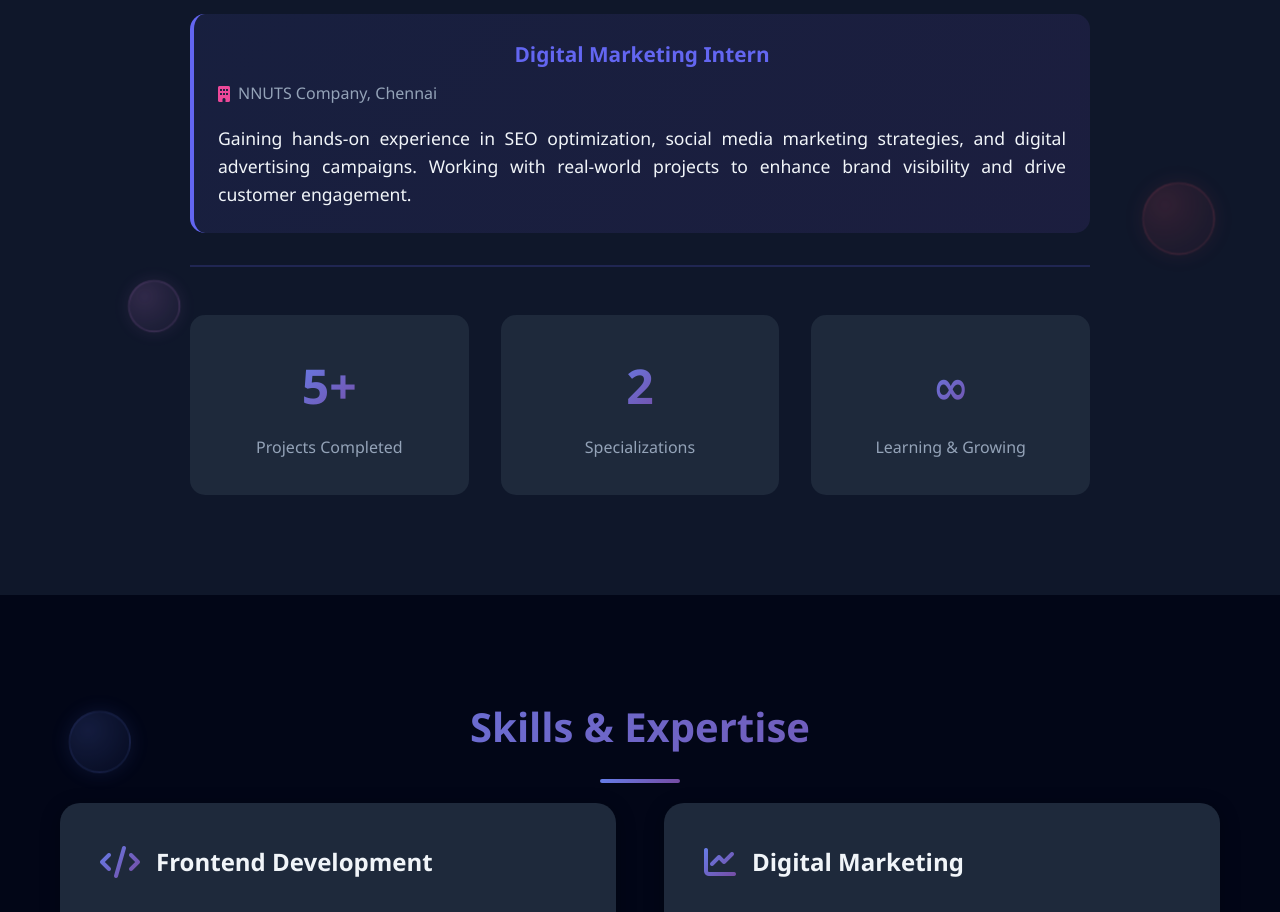
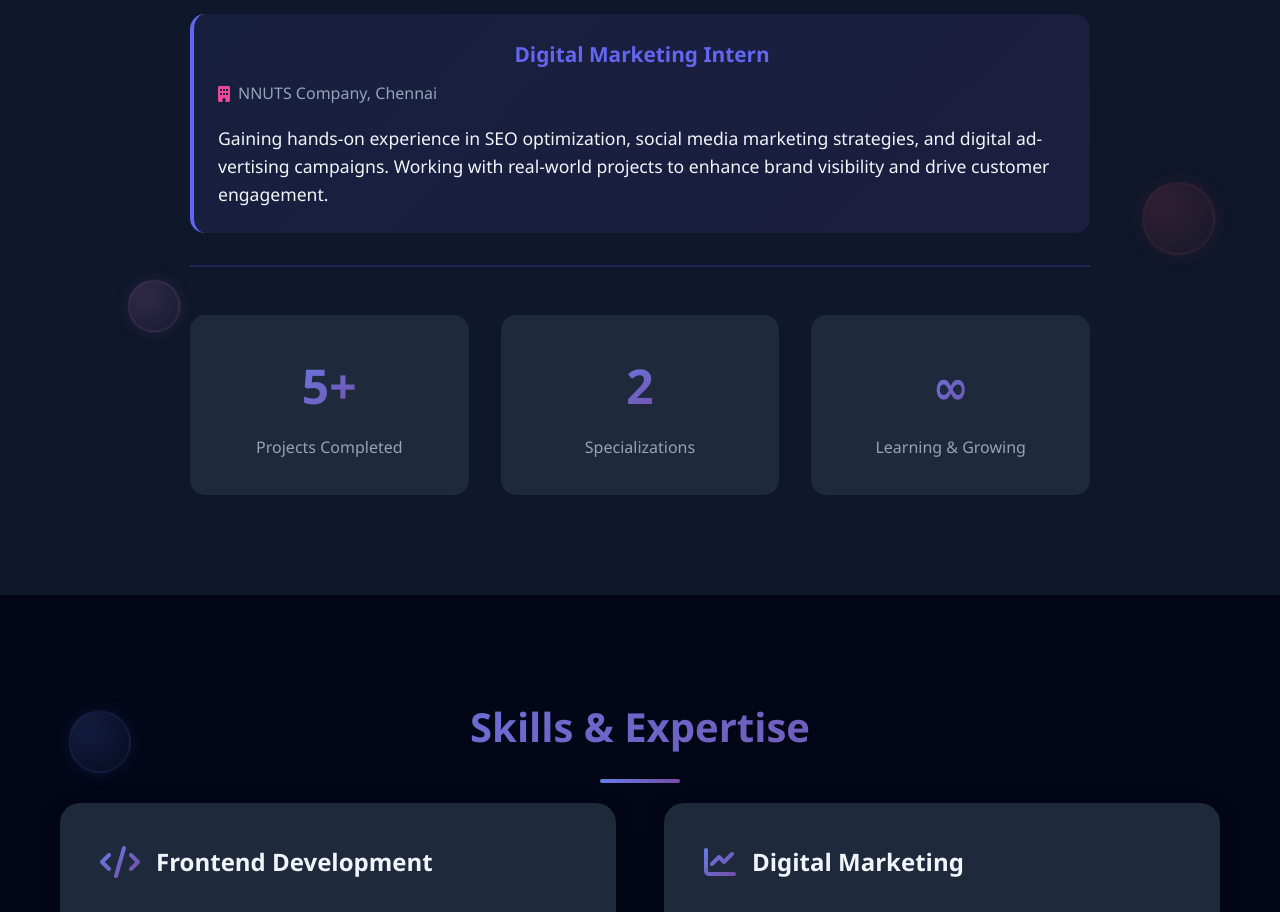
Before and after one commit to NandhiniEswarakumar/portfolio, a React (Create React App) app: page / in a window 1280 px wide. Shown: the part 1700-2612 px from the top of the page. Built offline with nearby package versions, Linux system fonts and the light colour scheme.

Commit message:
updated css for dm

```diff
--- a/src/App.css
+++ b/src/App.css
@@ -1018,6 +1018,10 @@ section.animate-in {
   color: var(--light-text);
   line-height: 1.6;
   margin: 0;
+  text-align: left;
+  text-align: start;
+  overflow-wrap: break-word;
+  hyphens: auto;
 }
 
 /* ===================================
```
